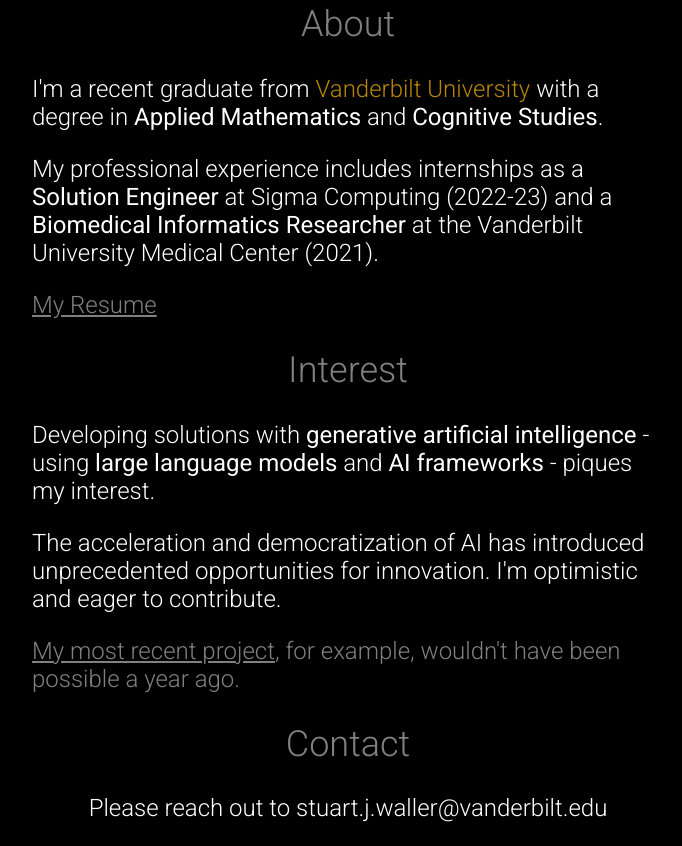
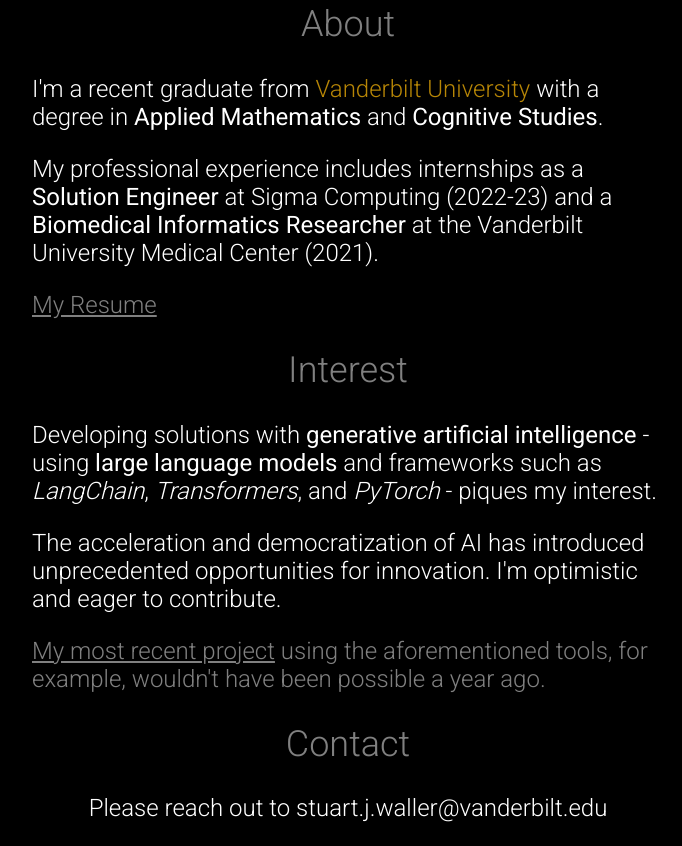
Before and after one commit to stuartwaller/my-website, a plain HTML site: page index.html in a window 1280 px wide. Shown: the part 479-1325 px from the top of the page, without its empty margins (292-974 px from the left). Drawn offline with Linux system fonts and the light colour scheme.

Commit message:
Update index.html

```diff
--- a/index.html
+++ b/index.html
@@ -30,9 +30,9 @@
             <!-- Interest section -->
             <article>
                 <h2 class="section-title">Interest</h2>
-                <p>Developing solutions with <span class="bold-text">generative artificial intelligence</span> - using <span class="bold-text">large language models</span> and <span class="bold-text">AI frameworks</span> - piques my interest.</p>
+                <p>Developing solutions with <span class="bold-text">generative artificial intelligence</span> - using <span class="bold-text">large language models</span> and frameworks such as <em>LangChain</em>, <em>Transformers</em>, and <em>PyTorch</em> - piques my interest.</p>
                 <p>The acceleration and democratization of AI has introduced unprecedented opportunities for innovation. I'm optimistic and eager to contribute.</p>
-                <p style="color: gray;"><a href="https://huggingface.co/spaces/sjw/Spotify-Chatbot" target="_blank" class="link-text">My most recent project</a>, for example, wouldn't have been possible a year ago.</p>
+                <p style="color: gray;"><a href="https://huggingface.co/spaces/sjw/Spotify-Chatbot" target="_blank" class="link-text">My most recent project</a> using the aforementioned tools, for example, wouldn't have been possible a year ago.</p>
             </article>
             <article>
                 <h2 class="section-title">Contact</h2>
```
